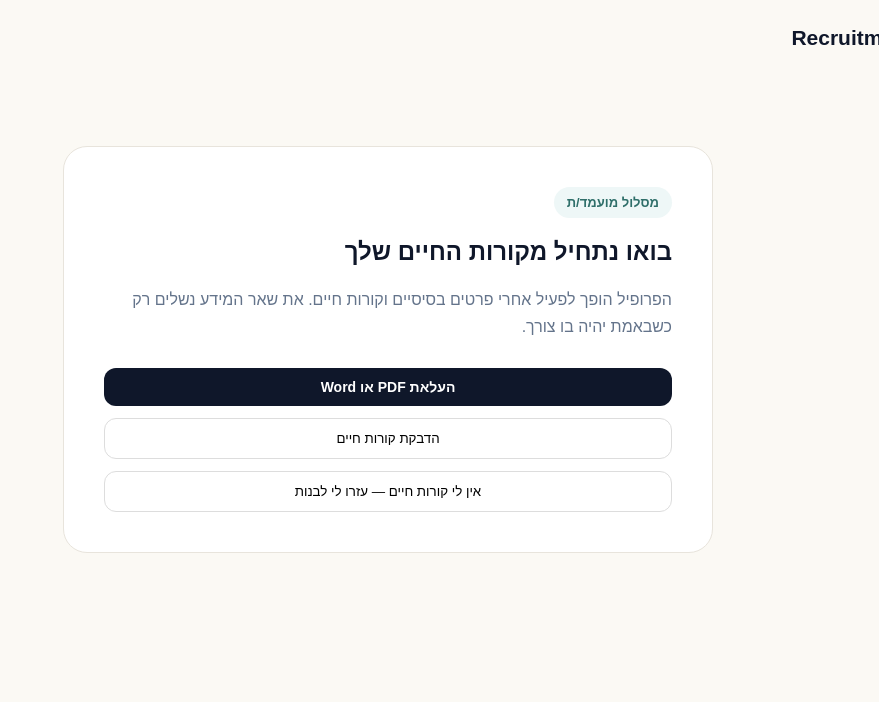
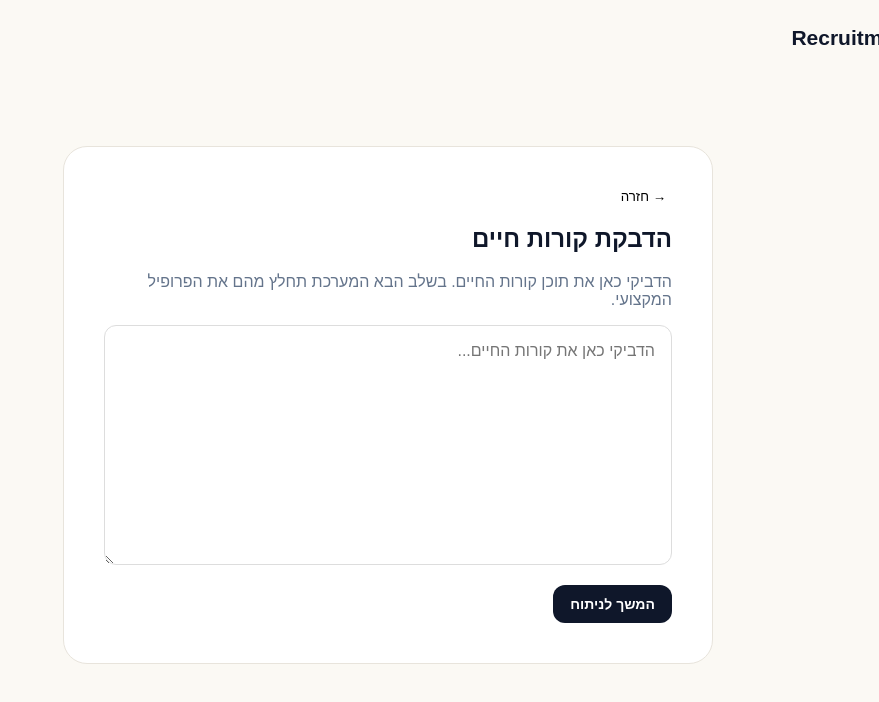
Before and after one commit to IritSel/recruitment-ai, a Next.js app: page /candidate in a window 1280 px wide. Both pictures are taken after a click on the button "הדבקת קורות חיים". Shown: the top 702 px of the page, without its empty margins (401-1280 px from the left). Built offline with nearby package versions, Linux system fonts and the light colour scheme.

Commit message:
Make candidate onboarding controls interactive

```diff
--- a/app/candidate/page.tsx
+++ b/app/candidate/page.tsx
@@ -1,2 +1,12 @@
+"use client";
 import Link from "next/link";
-export default function Candidate(){return <main className="shell"><nav className="nav"><Link className="brand" href="/">Recruitment AI</Link></nav><section style={{maxWidth:650,margin:"70px auto",background:"#fff",padding:40,borderRadius:24,border:"1px solid #e8e4dc"}}><span className="eyebrow">מסלול מועמד/ת</span><h1>בואו נתחיל מקורות החיים שלך</h1><p style={{color:"#64748b",lineHeight:1.7}}>הפרופיל הופך לפעיל אחרי פרטים בסיסיים וקורות חיים. את שאר המידע נשלים רק כשבאמת יהיה בו צורך.</p><div style={{display:"grid",gap:12,marginTop:28}}><button className="button" style={{border:0,cursor:"pointer",justifyContent:"center"}}>העלאת PDF או Word</button><button style={{padding:12,borderRadius:12,border:"1px solid #ddd",background:"#fff"}}>הדבקת קורות חיים</button><button style={{padding:12,borderRadius:12,border:"1px solid #ddd",background:"#fff"}}>אין לי קורות חיים — עזרו לי לבנות</button></div></section></main>}
+import { useRef, useState } from "react";
+
+export default function Candidate(){
+ const fileRef=useRef<HTMLInputElement>(null);
+ const [mode,setMode]=useState<"home"|"paste"|"builder">("home");
+ const [file,setFile]=useState("");
+ if(mode==="paste") return <main className="shell"><nav className="nav"><Link className="brand" href="/">Recruitment AI</Link></nav><section style={{maxWidth:650,margin:"70px auto",background:"#fff",padding:40,borderRadius:24,border:"1px solid #e8e4dc"}}><button onClick={()=>setMode("home")} style={{border:0,background:"transparent",cursor:"pointer"}}>→ חזרה</button><h1>הדבקת קורות חיים</h1><p style={{color:"#64748b"}}>הדביקי כאן את תוכן קורות החיים. בשלב הבא המערכת תחלץ מהם את הפרופיל המקצועי.</p><textarea aria-label="קורות חיים" placeholder="הדביקי כאן את קורות החיים..." style={{width:"100%",minHeight:240,padding:16,border:"1px solid #ddd",borderRadius:12,font:"inherit",direction:"rtl"}}/><button className="button" style={{border:0,marginTop:16,cursor:"pointer"}}>המשך לניתוח</button></section></main>;
+ if(mode==="builder") return <main className="shell"><nav className="nav"><Link className="brand" href="/">Recruitment AI</Link></nav><section style={{maxWidth:650,margin:"70px auto",background:"#fff",padding:40,borderRadius:24,border:"1px solid #e8e4dc"}}><button onClick={()=>setMode("home")} style={{border:0,background:"transparent",cursor:"pointer"}}>→ חזרה</button><span className="eyebrow">בניית קורות חיים</span><h1>נתחיל מהניסיון האחרון שלך</h1><p style={{color:"#64748b",lineHeight:1.7}}>אין צורך להכין הכול מראש. נשאל כמה שאלות קצרות ונבנה יחד פרופיל מקצועי.</p><input placeholder="מה היה התפקיד האחרון שלך?" style={{width:"100%",padding:14,border:"1px solid #ddd",borderRadius:12,font:"inherit"}}/><button className="button" style={{border:0,marginTop:16,cursor:"pointer"}}>המשך</button></section></main>;
+ return <main className="shell"><nav className="nav"><Link className="brand" href="/">Recruitment AI</Link></nav><section style={{maxWidth:650,margin:"70px auto",background:"#fff",padding:40,borderRadius:24,border:"1px solid #e8e4dc"}}><span className="eyebrow">מסלול מועמד/ת</span><h1>בואו נתחיל מקורות החיים שלך</h1><p style={{color:"#64748b",lineHeight:1.7}}>הפרופיל הופך לפעיל אחרי פרטים בסיסיים וקורות חיים. את שאר המידע נשלים רק כשבאמת יהיה בו צורך.</p><input ref={fileRef} type="file" accept=".pdf,.doc,.docx" hidden onChange={e=>setFile(e.target.files?.[0]?.name||"")}/><div style={{display:"grid",gap:12,marginTop:28}}><button onClick={()=>fileRef.current?.click()} className="button" style={{border:0,cursor:"pointer",justifyContent:"center"}}>{file||"העלאת PDF או Word"}</button><button onClick={()=>setMode("paste")} style={{padding:12,borderRadius:12,border:"1px solid #ddd",background:"#fff",cursor:"pointer"}}>הדבקת קורות חיים</button><button onClick={()=>setMode("builder")} style={{padding:12,borderRadius:12,border:"1px solid #ddd",background:"#fff",cursor:"pointer"}}>אין לי קורות חיים — עזרו לי לבנות</button></div>{file&&<p style={{color:"#2f6f6a",marginTop:16}}>✓ הקובץ נבחר. בשלב הבא נחבר את ניתוח קורות החיים.</p>}</section></main>
+}
```
